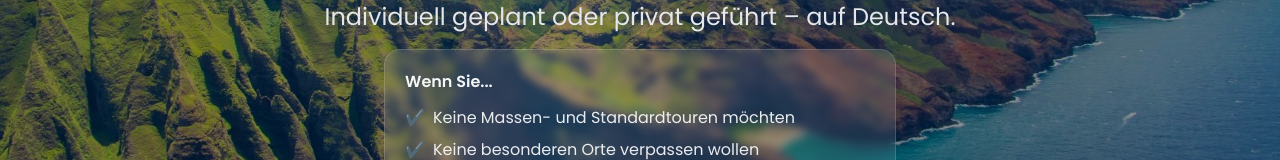
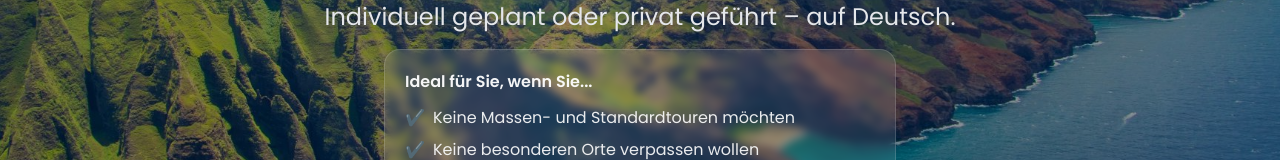
Before and after one commit to hawaiipanoramatours-prog/hawaiipanoramatours, a React (Vite) app: page / in a window 1280 px wide. Shown: the part 350-510 px from the top of the page. Built offline with nearby package versions, Linux system fonts and the light colour scheme.

Commit message:
Update Sections.impl.jsx

```diff
--- a/src/components/Sections.impl.jsx
+++ b/src/components/Sections.impl.jsx
@@ -16,7 +16,7 @@ export function Hero({ content, lang }) {
 
   const trust = {
     de: {
-      title: 'Wenn Sie...',
+      title: 'Ideal für Sie, wenn Sie...',
       good: [
         'Keine Massen- und Standardtouren möchten',
         'Keine besonderen Orte verpassen wollen',
```
